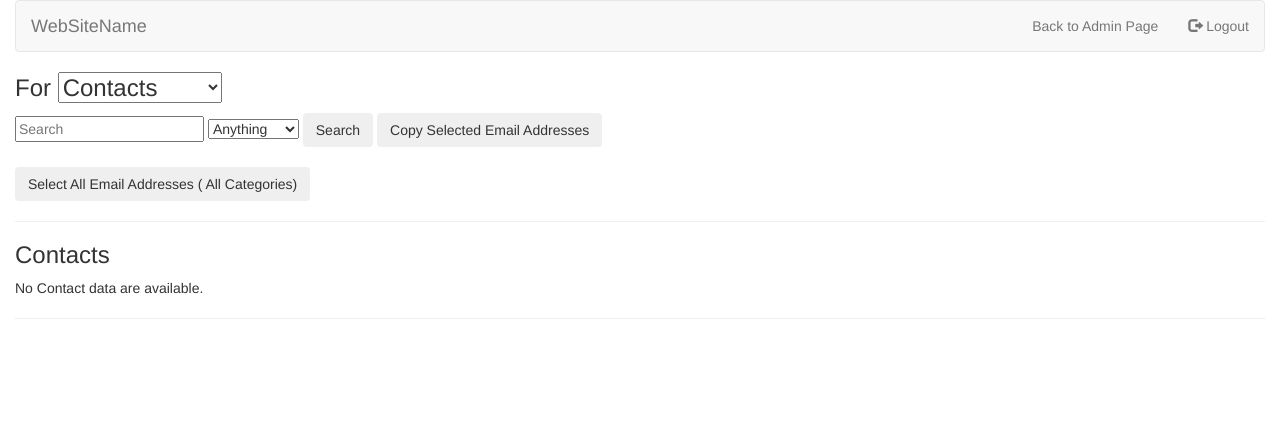
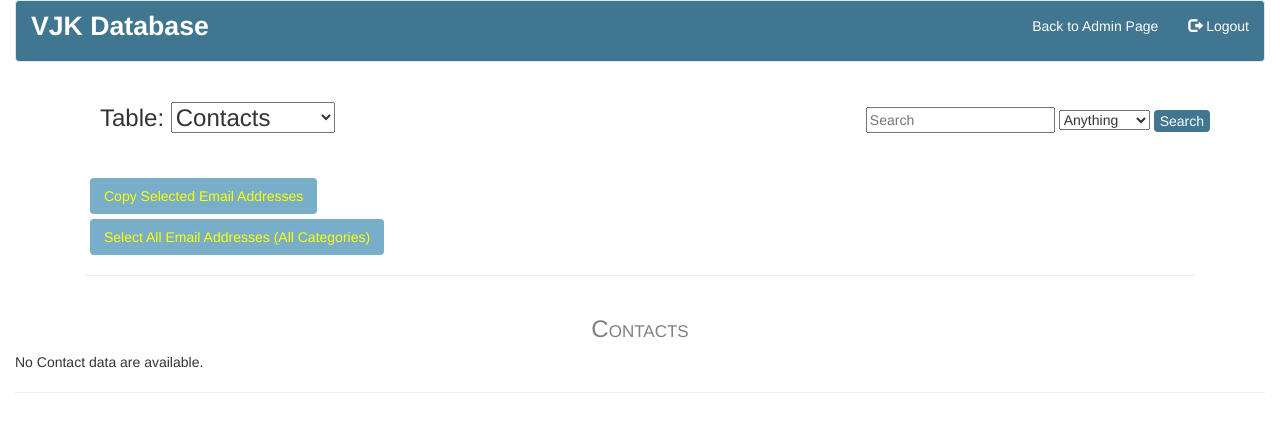
Before and after one commit to CodeTheChangeUBC/vjk, a Django app: page / in a window 1280 px wide. Shown: the top 432 px of the page. Run offline with Django 3.2, Linux system fonts and the light colour scheme; the visitor is signed in with stand-in values (Sample User, id 1); data that the repository does not hold is empty; some libraries are stand-ins or nearby versions.

Commit message:
add basic styling to index page

```diff
--- a/static/vjk/style.css
+++ b/static/vjk/style.css
@@ -1,3 +1,72 @@
-h1 {
-	color: green;
+/* Navigation bar */
+
+.navbar {
+	background-color: #417690;
 }
+.navbar-default .navbar-brand,
+.navbar-default .navbar-brand:hover {
+	color: white;
+	font-weight: bold;
+	font-size: 20pt;
+}
+.navbar-default .navbar-nav>li>a {
+	color: white;
+}
+.navbar-default .navbar-nav>li>a:hover {
+	color: white;
+	text-decoration: underline;
+}
+
+/* Index page Options */
+.container .search {
+	padding-top: 25px;
+	text-align: right;
+}
+
+.container .search .btn {
+	background-color: #417690;
+	color: white;
+	padding: 0px 5px 0px 5px;
+	-o-transition:.3s;
+	-ms-transition:.3s;
+	-moz-transition:.3s;
+	-webkit-transition:.3s;
+	transition:.3s;
+}
+.container .search .btn:hover {
+	background-color: white;
+	color: black;
+	text-decoration: underline;
+}
+.container .email {
+	padding-top: 30px;
+}
+.container .email .btn {
+	background-color: #79aec8;
+	border-width: 2px;
+	color: yellow;
+	margin: 5px 0px 0px 5px;
+	-o-transition:.5s;
+	-ms-transition:.5s;
+	-moz-transition:.5s;
+	-webkit-transition:.5s;
+	transition:.5s;
+}
+.container .email .btn:hover {
+	background-color: white;
+	border-width: 2px;
+	border-color: #79aec8;
+	color: black;
+}
+.container .email #emailButton {
+	background-color: white;
+	padding: 0px 0px 0px 0px;
+	margin: 0px 0px 0px 0px;
+}
+
+/* Tables */
+.model-name {
+	text-align: center;
+	font-variant: small-caps;
+	color: gray;
+}
--- a/vjk/templates/vjk/index.html
+++ b/vjk/templates/vjk/index.html
@@ -8,8 +8,12 @@
 <body>
   <div class="container-fluid">
     {% block header %} {% endblock %}
+
+    <div class="container options">
       {% block options %} {% endblock %}
+    </div>
 
+    <div class="all">
       <!-- CONTACTS -->
       {% block contacts %} {% endblock %}
 
@@ -24,6 +28,11 @@
 
       <!-- VOLUNTEERS  -->
       {% block volunteers %} {% endblock %}
+
+      <!-- CONTRIBUTIONS  -->
+      {% block contributions %} {% endblock %}
+    </div>
+
   </div>
 </body>
 </html>
--- a/vjk/templates/vjk/index_features.html
+++ b/vjk/templates/vjk/index_features.html
@@ -19,14 +19,9 @@
 <nav class="navbar navbar-default">
   <div class="container-fluid">
     <div class="navbar-header">
-      <a class="navbar-brand" href="#">WebSiteName</a>
+      <p class="navbar-brand">VJK Database</p>
     </div>
-    <!-- <ul class="nav navbar-nav">
-      <li class="active"><a href="#">Home</a></li>
-      <li><a href="#">Page 1</a></li>
-      <li><a href="#">Page 2</a></li>
-    </ul>
-     --><ul class="nav navbar-nav navbar-right">
+     <ul class="nav navbar-nav navbar-right">
       <li><a href="{% url 'admin:index' %}">Back to Admin Page</a></li>
       <li><a href="{% url 'admin:logout' %}"><span class="glyphicon glyphicon-log-out"></span> Logout</a></li>
     </ul>
@@ -35,7 +30,9 @@
 {% endblock %}
 
 {% block options %}
-<h3>For
+<div class="container">
+	<div class="container col-sm-6">
+		<h3>Table:
 		  <select id="table">
 		    <option value="contacts">Contacts</option>
 		    <option value="donors">Donors</option>
@@ -45,6 +42,8 @@
 		    <option value="contributions">Contributions</option>
 		  </select>
 		</h3>
+	</div>
+	<div class="container search col-sm-6">
 		<input id="input" type="text" placeholder="Search" onsubmit="initiateSearch">
 		<select id="field">
 		  <option value="all">Anything</option>
@@ -54,16 +53,28 @@
 		  <option value="Phone">Phone</option>
 		</select>
 		<input id="submit" type="button" class="btn" value="Search"></input>
+	</div>
+</div>
+
+<div class="email container col-sm-12">
+	<input id="download" type="button" class="btn" value="Copy Selected Email Addresses">
+		<!-- <img src="{% static 'vjk/clippy.svg' %}" alt="Copy to clipboard"> -->
+		<button id="emailButton" class="btn" data-clipboard-text="Nothing!" hidden>
+		</button>
+	</input>
+	<br>
+	<input id="selectEverything" type="button" class="btn" value="Select All Email Addresses (All Categories)"></input>
+	<hr>
+</div>
+
+
+
+{% csrf_token %}
 {% endblock %}
 
 {% block contacts %}
-<input id="download" type="button" class="btn" value="Copy Selected Email Addresses"><p id="emailButton" class="btn" data-clipboard-text="Nothing!" hidden></p></input><br><br>
-<input id="selectEverything" type="button" class="btn" value="Select All Email Addresses (  All Categories)"></input>
-<hr>
-<div class="all">
-{% csrf_token %}
 <div class="contacts-div">
-<h3>Contacts</h3>
+<h3 class="model-name">Contacts</h3>
 {% if contacts %}
 <table id="contacts" class="table">
   <tr>
@@ -90,7 +101,7 @@
 
 {% block donors %}
 <div class="donors-div" hidden>
-<h3>Donors</h3>
+<h3 class="model-name">Donors</h3>
 {% if donors %}
 <table id="donors" class="table">
   <tr>
@@ -115,7 +126,7 @@
 
 {% block sponsors %}
 <div class="sponsors-div" hidden>
-	<h3>Sponsors</h3>
+	<h3 class="model-name">Sponsors</h3>
 	{% if sponsors %}
 	<table id="sponsors" class="table">
 	  <tr>
@@ -141,7 +152,7 @@
 
 {% block contributions %}
 <div class="contributions-div" hidden>
-	<h3>Contributions</h3>
+	<h3 class="model-name">Contributions</h3>
 	{% if contributions %}
 	<table id="contributions" class="table">
 	  <tr>
@@ -166,7 +177,7 @@
 
 {% block students %}
 	<div class="students-div" hidden>
-	<h3>Students</h3>
+	<h3 class="model-name">Students</h3>
 	{% if students %}
 	<table id="students" class="table">
 	  <tr>
@@ -194,7 +205,7 @@
 
 {% block volunteers %}
 <div class="volunteers-div" hidden>
-	<h3>Volunteers</h3>
+	<h3 class="model-name">Volunteers</h3>
 	{% if volunteers %}
 	<table id="volunteers" class="table">
 	  <tr>
@@ -216,5 +227,4 @@
 	<p>No Volunteer data are available.</p>
 	{% endif %}
 </div>
-</div>
 {% endblock %}
```
Also changed, not shown: static/vjk/clippy.svg (added). Lines whose indentation alone changed are shown as unchanged.
